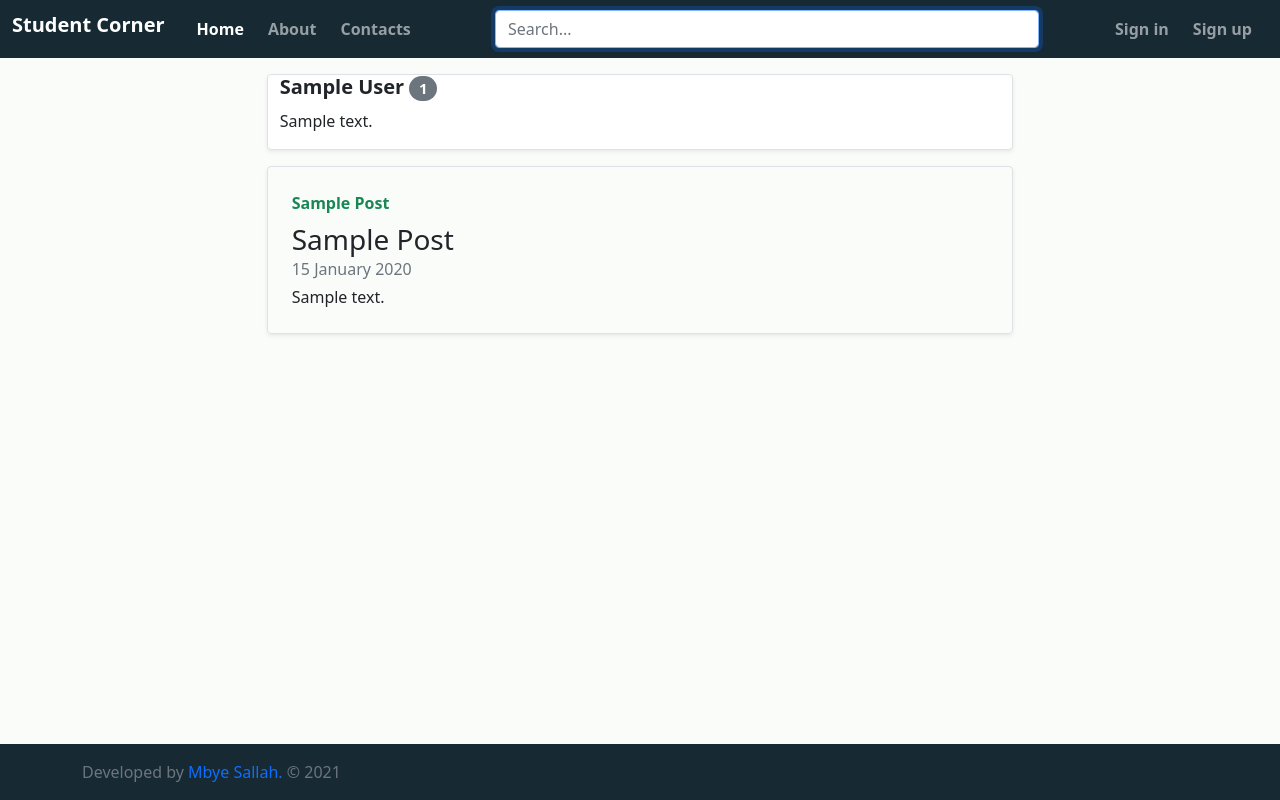
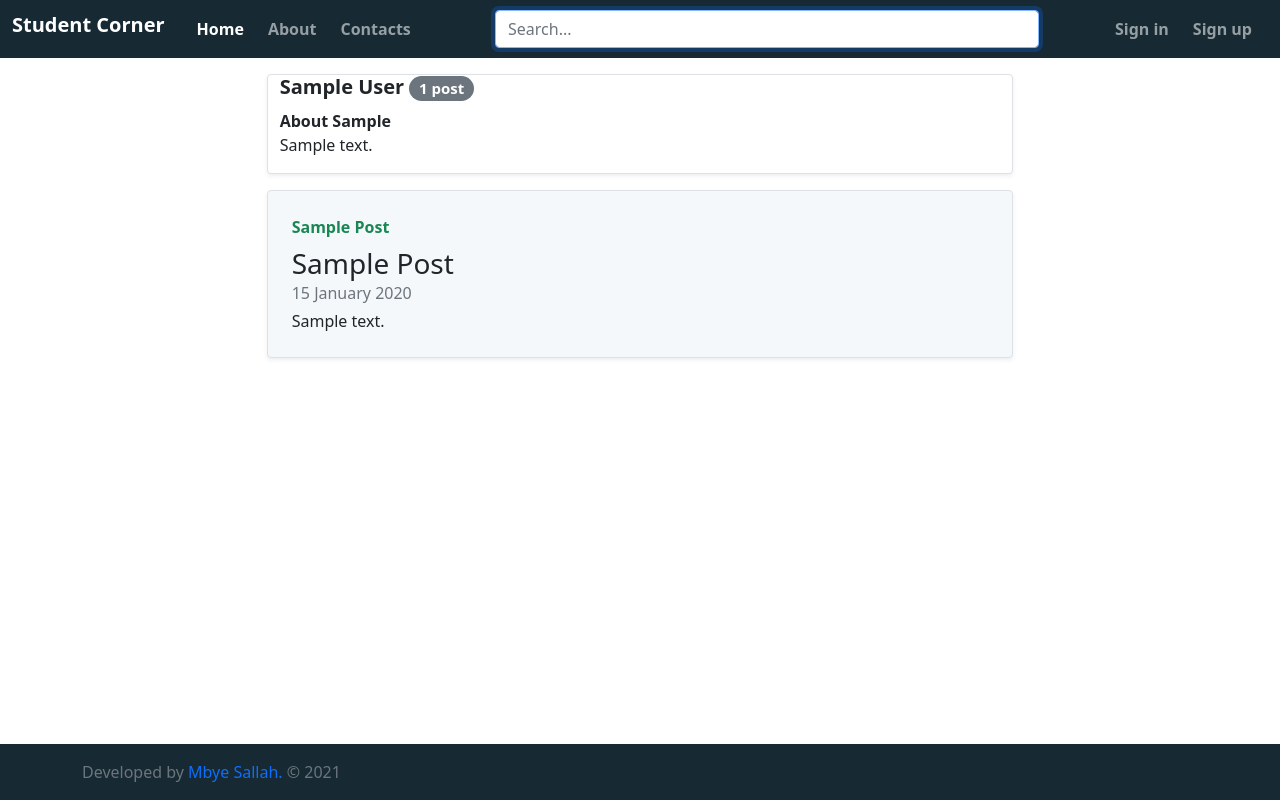
Before and after one commit to Mbye20/student_corner, a Flask app: page /author/1/ in a window 1280 px wide. Run offline with Flask 2, Linux system fonts and the light colour scheme; tables that the repository leaves empty hold one stand-in row (values such as "Sample post"); some libraries are stand-ins or nearby versions.

```diff
--- a/stud_corner/static/style.css
+++ b/stud_corner/static/style.css
@@ -1,8 +1,3 @@
-body  {
-  background-color: #fafcfa;
-  /*padding-top: 70px;*/
-}
-
 #floatingTextarea2{
   height: 200px;
 }
@@ -19,15 +14,12 @@ body  {
   text-justify: inter-word;
 
 }
-/*
-.h-background-c{
-  background-color: #111340;
-}*/
+
 /*Background color for the navbar and footer*/
 .background{
   background-color: #172a33;
 }
 /*Background color for the cards*/
-.bg{
-  background-color: eee;
+.card-bg{
+  background-color: #f5f8fa;
 }
--- a/stud_corner/templates/author.html
+++ b/stud_corner/templates/author.html
@@ -16,9 +16,10 @@
 <div class="container col-md-7 col-11 mt-3 {% if author.bio %}rounded col-11 shadow-sm bg-white border{% endif %}">
     <div class="row justify-content-center">
         <h5 class="fw-bold">{{ ("%s %s" %(author.firstname, author.lastname))|title }}
-            <span class="badge bg-secondary rounded-pill">{{ author_posts.total }}</span>
+            <span class="badge bg-secondary rounded-pill">{{ author_posts.total }} {% if author_posts.total==1 %} post {% else %} posts{% endif %} </span>
         </h5>
         {% if author.bio %}
+            <strong>About {{ (author.firstname) }}</strong>
             <p class="bio">{{ author.bio }}</p>
         {% endif %}
         </div>
@@ -29,7 +30,7 @@
 <div class="container col-md-7 {% if author.bio %}mt-3{% endif %}">
         {% for post in author_posts.items %}
         <div class="row justify-content-center">
-          <div class="row g-0 border rounded overflow-hidden mb-4 shadow-sm h-md-250 position-relative">
+          <div class="row g-0 card-bg border rounded overflow-hidden mb-4 shadow-sm h-md-250 position-relative">
             <div class="col p-4 d-flex flex-column position-static">
                 <strong class="d-inline-block mb-2 text-success">{{ post.subject |title }}</strong>
                 <h3 class="mb-0">
--- a/stud_corner/templates/index.html
+++ b/stud_corner/templates/index.html
@@ -14,9 +14,9 @@
 {% block content %}
 <div class="mt-4">
     {% for post in pag_posts.items %}
-        <div class="container col-md-7 mt-2">
+        <div class="container col-md-7 mt-2 bg">
             <div class="row justify-content-center">
-            <div class="row g-0 bg border rounded overflow-hidden mb-4 shadow-sm h-md-250 position-relative">
+            <div class="row g-0 card-bg border rounded overflow-hidden mb-4 shadow-sm h-md-250 position-relative">
                 <div class="col p-4 d-flex flex-column position-static">
                     <strong class="d-inline-block mb-2 text-success">{{ post.subject |title }}</strong>
                     <h3 class="mb-0">
--- a/stud_corner/templates/post.html
+++ b/stud_corner/templates/post.html
@@ -31,7 +31,7 @@
     {% for post in current_user_posts.items %}
         <div class="container col-md-6 mt-3">
             <div class="row justify-content-center">
-                <div class="row g-0 border rounded overflow-hidden mb-4 shadow-sm h-md-250 position-relative">
+                <div class="row card-bg g-0 border rounded overflow-hidden mb-4 shadow-sm h-md-250 position-relative">
                     <div class="col p-4 d-flex flex-column position-static">
                         <strong class="d-inline-block mb-2 text-success">{{ post.subject |title }}</strong>
                         <h3 class="mb-0">{{ post.title |title }}</h3>
```
